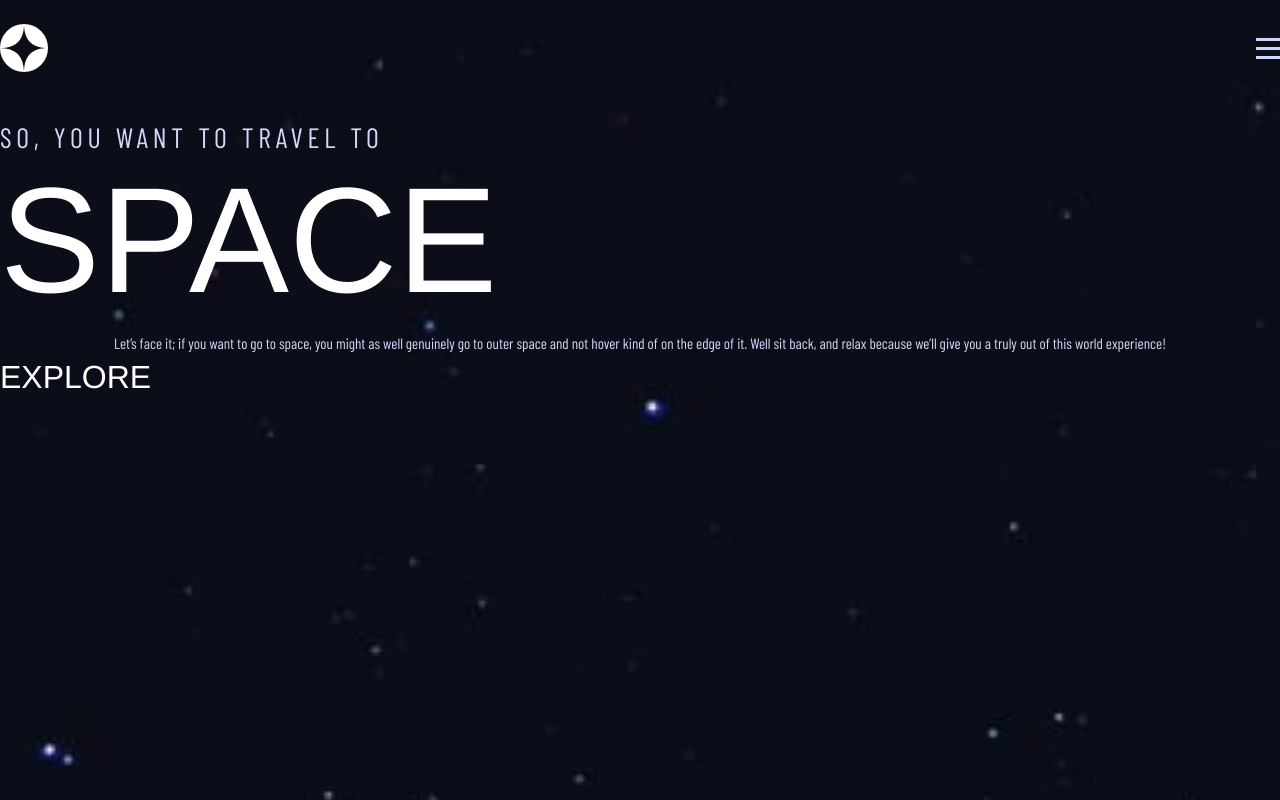
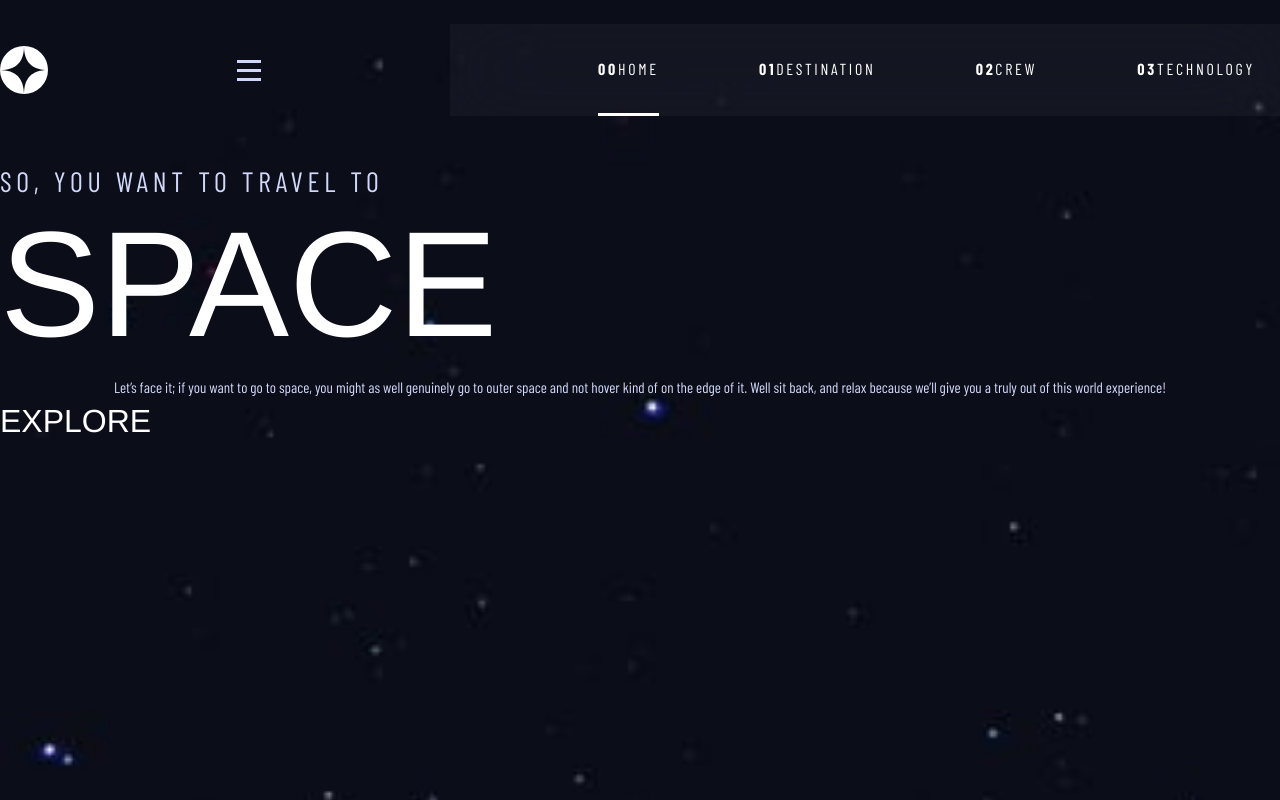
Before and after one commit to nomad-mystic/io.frontendmentor, a React (Vite) app in the folder space-tourism/: page / in a window 1280 px wide. Built offline with nearby package versions, Linux system fonts and the light colour scheme; a web font is replaced by a local one.

Commit message:
kpm: Update HeaderNav

```diff
--- a/space-tourism/src/components/Header/Header.css
+++ b/space-tourism/src/components/Header/Header.css
@@ -5,10 +5,11 @@
     margin-block-end: 2.4rem;
 
     @screen md {
-        margin: 4rem auto 0;
+        padding: 0;
     }
 
     @screen lg {
+        margin: 4rem auto 0;
         margin-block-end: 7.6rem;
     }
 
--- a/space-tourism/src/components/HeaderNav/HeaderNav.css
+++ b/space-tourism/src/components/HeaderNav/HeaderNav.css
@@ -1,11 +1,8 @@
 .HeaderNav {
-    --close-svg-top: 3.2rem;
-    --mobile-nav-top: calc(6.4rem + var(--close-svg-top));
     --mobile-nav-height: 100vh; /* default */
 
     background: rgba(255, 255, 255, 0.04);
     backdrop-filter: blur(40px);
-
     position: absolute;
     right: -100%;
     top: 0;
@@ -16,8 +13,9 @@
 
     @screen md {
         position: relative;
-        max-width: unset;
-        width: 100%;
+        width: 70vw;
+        right: 0;
+        height: auto;
     }
 
     /* Handle states */
@@ -39,17 +37,31 @@
     }
 
     ul {
+        --close-svg-top: 3.2rem;
+        --mobile-nav-top: calc(6.4rem + var(--close-svg-top));
+
         padding-inline-start: 3.2rem;
         margin-block-start: var(--mobile-nav-top);
 
         @screen md {
+            --mobile-nav-top: 0;
             padding-inline-start: 0;
+            justify-content: space-around;
+        }
 
+        @screen lg {
+            @apply gap-[50px];
         }
     }
 
     .NavText {
         @screen md {
+            &:first-of-type {
+                margin-inline-start: 2.4rem;
+            }
+        }
+
+        @screen lg {
             &:first-of-type {
                 margin-inline-start: 12.3rem;
             }
@@ -72,6 +84,14 @@
 
         &-number {
             font-weight: 700;
+
+            @screen md {
+                display: none;
+            }
+
+            @screen lg {
+                display: inline-block;
+            }
         }
     }
 }
--- a/space-tourism/src/components/HeaderNav/HeaderNav.tsx
+++ b/space-tourism/src/components/HeaderNav/HeaderNav.tsx
@@ -78,7 +78,7 @@ const HeaderNav = (): React.JSX.Element => {
                 </svg>
             </div>
 
-            <ul className="flex flex-col  md:flex-row md:gap-[50px]">
+            <ul className="flex flex-col md:flex-row">
                 <li className="NavText">
                     <NavLink to="/">
                         <span className="NavText-number">00 </span>
```
